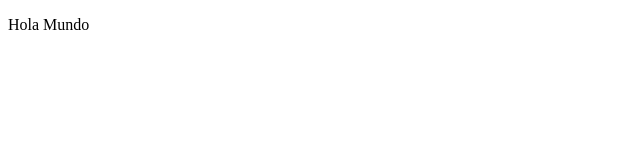
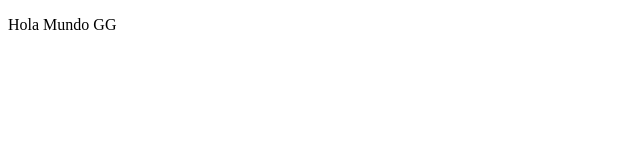
Before and after one commit to muchikon/preWork, a plain HTML site: page index.html in a window 1280 px wide. Shown: the full height of the page, 0-640 px from the left. Drawn offline with Linux system fonts and the light colour scheme.

Commit message:
Se modifico index.html

```diff
--- a/index.html
+++ b/index.html
@@ -8,7 +8,7 @@
 </head>
 <body>
     <p>
-        Hola Mundo
+        Hola Mundo GG
     </p>
 
 </body>
```
